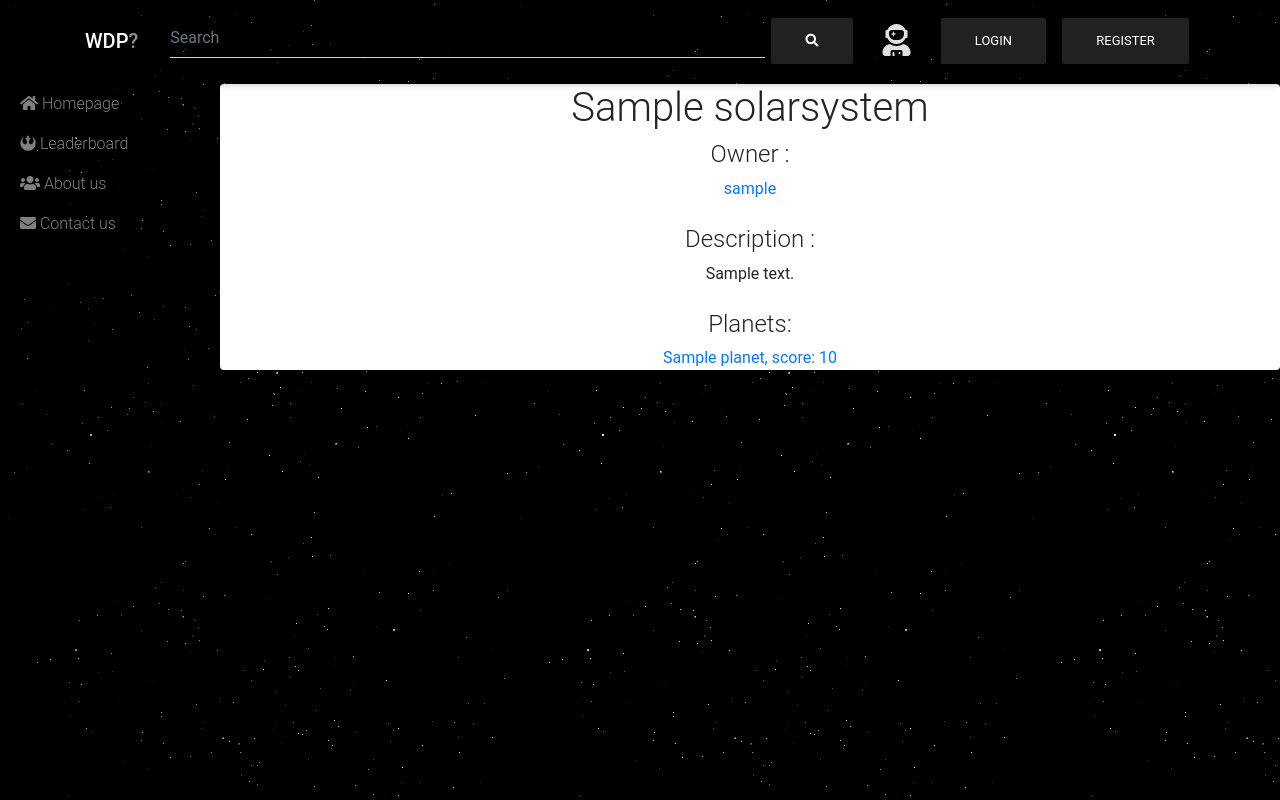
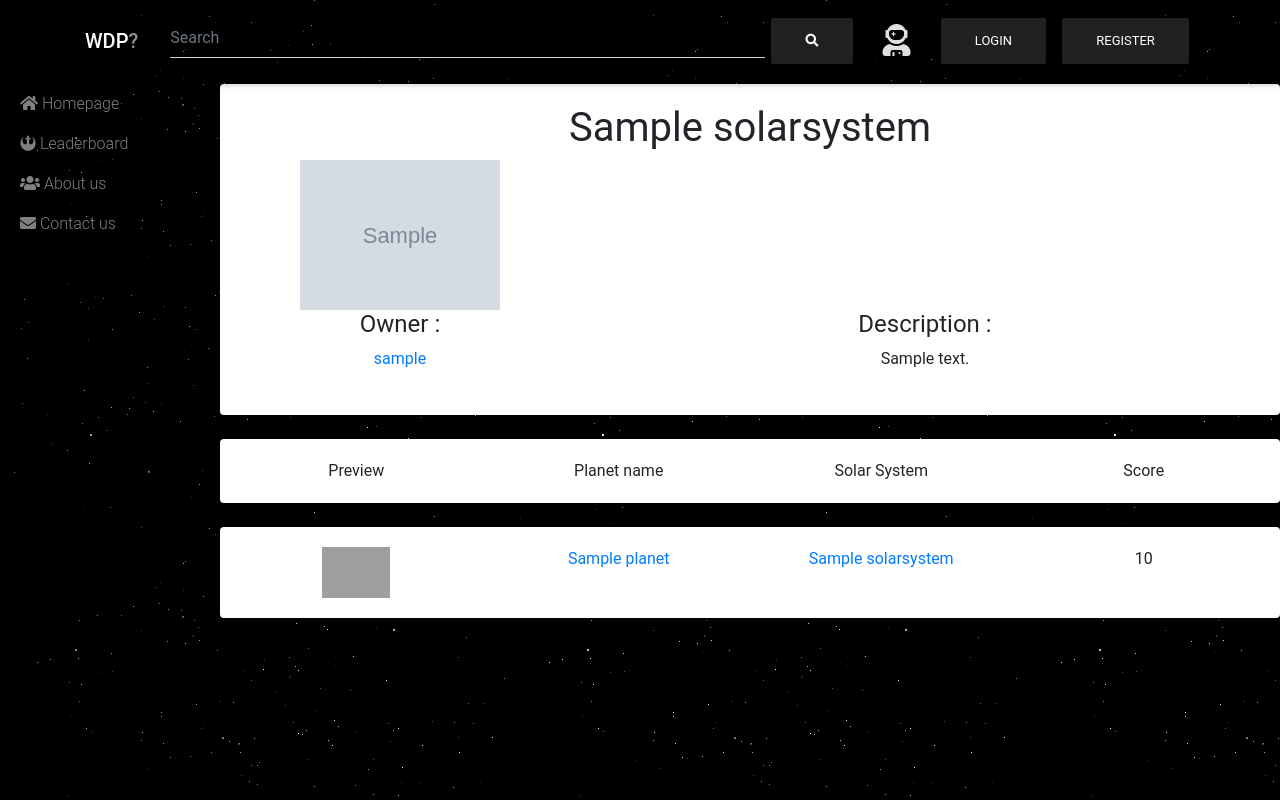
Before and after one commit to 09ubberboy90/WadThePlanet, a Django app: template templates/planet/view_system.html in a window 1280 px wide. Run offline with Django 3.2, Linux system fonts and the light colour scheme; the template is opened without the code that fills it: values that come from a table or form of the project are taken from there, others are empty; tables that the repository leaves empty hold one stand-in row (values such as "Sample post"); grey boxes marked "Sample" are stand-in pictures; some libraries are stand-ins or nearby versions; grey boxes are pictures that could not be loaded.

Commit message:
Readded a commit that vanished

```diff
--- a/templates/planet/view_system.html
+++ b/templates/planet/view_system.html
@@ -4,27 +4,59 @@
 
 
 {% block title_block %}
-    {{ system.name }}
+{{ system.name }}
 {% endblock %}
 
 {% block padded_content_block %}
-    {% if request.user == system.user %}
-    <div class="card bg-dark text-light float-right">
-      <button class="btn btn-danger">Delete</button>
+<div class="card">
+    <div class="card-body">
+        <h1>{{system.name}}</h1>
+        <div class="row">
+            {% if system.user.avatar %}
+            <div class="col-lg-4 justify-content-center d-flex align-items-center ">
+                </br><img src="{{ system.user.avatar.url }}" class="img-responsive collapse-content" width="200">
+            </div>
+            {% if system.user == user%}
+            <div class="col-lg-6 col-md-10">
+            {% else %}
+            <div class="col-8 col-md-12">
+            {% endif %}
+            {% elif system.user == user%}
+            <div class="col-10">
+            {% else %}
+            <div class="col-12">
+            {% endif %}
+                <div class="row">
+                    <div class='col-4'>
+                        <div class="row d-flex align-items-center justify-content-center">
+                            <h4>Owner : </h4>
+                        </div>
+                        <div class="row d-flex align-items-center justify-content-center">
+                            <a href="{% url 'view_user' system.user %}">{{system.user}}</a></h4>
+                        </div>
+                    </div>
+                    <div class="col-8">
+                        <div class="row d-flex align-items-center justify-content-center">
+                            <h4>Description : </h4>
+                        </div>
+                        <div class="row d-flex align-items-center justify-content-center flex-wrap">
+                            {{system.description}}
+                        </div>
+                    </div>
+                </div>
+
+            </div>
+            {% if system.user == user %}
+                <div class="col-2">
+                    <br><a href="{% url 'edit_user' user %}" class="btn btn-primary" role="button">Edit</a>
+                    <br><a href="{% url 'delete_user' user %}" class="btn btn-danger" role="button">Delete</a>
+                    <br><a href="{% url 'create_planet' user system.name%}" class="btn btn-primary flex-wrap" role="button">Create planet</a>
+                </div>
+                {% endif %}
+        </div>
     </div>
-    {% endif %}
-    <div class="card">
-        <h1>{{system.name}}</h1>
-        <h4>Owner : </h4> <a href="{% url 'view_user' system.user %}">{{system.user}}</a> </br>
-        <h4>Description : </h4>{{system.description}} </br></br>
-        <h4>Planets: </h4>
-          {% if planets %}
-            {% for planet in planets %}
-              {% if planet.name %}
-                <a href="{% url 'view_planet' system.user.username system.name planet.name %}">{{planet.name}}, score: {{planet.score}}</a>
-              {% endif %}
-            {% endfor %}
-          {% endif %}
-
+    <br>
     </div>
+    <br>
+    {% include 'planet/planettemplate.html' %}
 {% endblock padded_content_block %}
```
